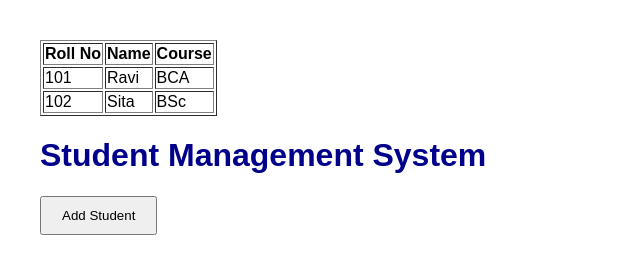
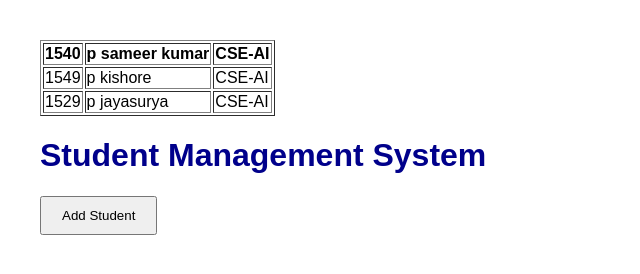
Before and after one commit to porurisameerkumar2004-glitch/student_management, a plain HTML site: page index.html in a window 1280 px wide. Shown: the whole page, without its empty margins (0-640 px from the left). Drawn offline with Linux system fonts and the light colour scheme.

Commit message:
Added student table

```diff
--- a/index.html
+++ b/index.html
@@ -6,23 +6,24 @@
 </head>
 
 <body>
+
 <table border="1">
     <tr>
-        <th>Roll No</th>
-        <th>Name</th>
-        <th>Course</th>
+        <th>1540</th>
+        <th>p sameer kumar</th>
+        <th>CSE-AI</th>
     </tr>
 
     <tr>
-        <td>101</td>
-        <td>Ravi</td>
-        <td>BCA</td>
+        <td>1549</td>
+        <td>p kishore</td>
+        <td>CSE-AI</td>
     </tr>
 
     <tr>
-        <td>102</td>
-        <td>Sita</td>
-        <td>BSc</td>
+        <td>1529</td>
+        <td>p jayasurya</td>
+        <td>CSE-AI</td>
     </tr>
 </table>
 
```
